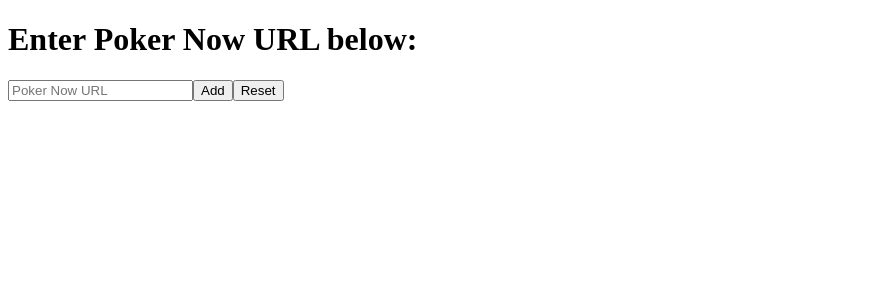
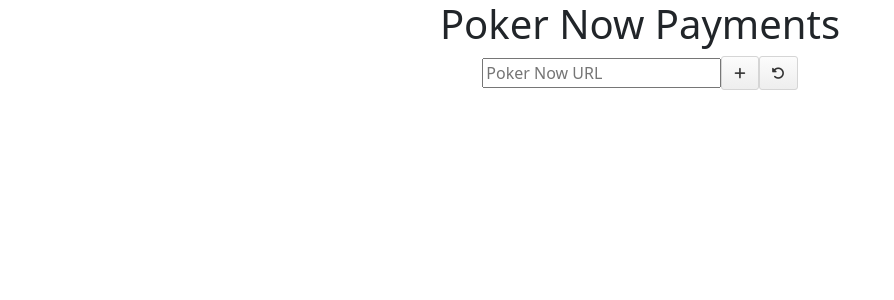
Before and after one commit to kopokopok/pokernow-ledger, a Vue app: page / in a window 1280 px wide. Shown: the top 300 px of the page, without its empty margins (0-894 px from the left). Built offline with nearby package versions, Linux system fonts and the light colour scheme.

Commit message:
fixed bugs, ui changes, qol updates

```diff
--- a/index.html
+++ b/index.html
@@ -2,12 +2,15 @@
 <html lang="en">
   <head>
     <meta charset="UTF-8" />
-    <link rel="icon" type="image/png" href="https://cdn.pokernow.club/favicon-cd2bc2773f4f49ce85f0.png">
     <meta name="viewport" content="width=device-width, initial-scale=1.0" />
     <title>Poker Now Payments</title>
+    <link rel="icon" type="image/png" href="https://cdn.pokernow.club/favicon-cd2bc2773f4f49ce85f0.png">
+    <link href="https://cdn.jsdelivr.net/npm/bootstrap@5.2.1/dist/css/bootstrap.min.css" rel="stylesheet" integrity="sha384-iYQeCzEYFbKjA/T2uDLTpkwGzCiq6soy8tYaI1GyVh/UjpbCx/TYkiZhlZB6+fzT" crossorigin="anonymous">
   </head>
   <body>
     <div id="app"></div>
     <script type="module" src="/src/main.js"></script>
+    <script src="https://kit.fontawesome.com/622368c422.js" crossorigin="anonymous"></script>
+    <script src="https://cdn.jsdelivr.net/npm/bootstrap@5.2.1/dist/js/bootstrap.bundle.min.js" integrity="sha384-u1OknCvxWvY5kfmNBILK2hRnQC3Pr17a+RTT6rIHI7NnikvbZlHgTPOOmMi466C8" crossorigin="anonymous"></script>
   </body>
 </html>
--- a/src/App.vue
+++ b/src/App.vue
@@ -13,7 +13,7 @@
       let url = new URL(this.urlInput);
       this.urlInput = "";
       if (this.urlList.includes(url.href)) { return; }
-      this.urlList.push(url.href);
+      this.urlList.push(`${url.origin}${url.pathname}`);
 
       let requestUrl = `api${url.pathname}/players_sessions`;
 
@@ -45,8 +45,13 @@
     },
 
     reset() {
-      this.payments = {};
+      this.payment = {};
       this.urlList = [];
+    },
+
+    async copyAllPayments() {
+      await navigator.clipboard.writeText(this.allPayments);
+      alert("Copied");
     }
   },
 
@@ -73,7 +78,7 @@
         }
 
         if (res.length !== 0) {
-          res.push("\nGames played:");
+          res.push(`\nGame${this.urlList.length === 1 ? "" : "s"} played:`);
           res.push.apply(res, this.urlList);
         }
 
@@ -87,18 +92,73 @@
 
 <style scoped>
 #payments {
+  white-space: pre-wrap;
+  text-align: left;
+}
+
+#copyBtn {
+  padding: 2px 6px;
+  position: absolute;
+  right: 4px;
+  top: 4px;
+}
+
+.center {
+  display: flex;
+  justify-content: center;
+  align-items: center;
+}
+
+.snippet {
   margin-top: 20px;
-  white-space: pre-wrap;
+  position: relative;
+  overflow: visible;
+  display: inline-block;
+}
+
+button {
+  position: relative;
+  display: inline-block;
+  padding: 6px 12px;
+  font-size: 13px;
+  font-weight: 700;
+  line-height: 20px;
+  color: #333;
+  white-space: nowrap;
+  vertical-align: middle;
+  cursor: pointer;
+  background-color: #eee;
+  background-image: linear-gradient(#fcfcfc,#eee);
+  border: 1px solid #d5d5d5;
+  border-radius: 3px;
+  -webkit-user-select: none;
+  -moz-user-select: none;
+  -ms-user-select: none;
+  user-select: none;
+  -webkit-appearance: none;
 }
 </style>
 
 
 <template>
-  <div>
-    <h1>Enter Poker Now URL below:</h1>
-    <input v-model="urlInput" type="text" placeholder="Poker Now URL">
-    <button @click="getLedger">Add</button>
-    <button @click="reset">Reset</button>
+  <h1>Poker Now Payments</h1>
+  <div class="center">
+    <!-- <div class="form-floating row-cols-auto">
+      <input v-model="urlInput" v-on:keyup.enter="getLedger" type="text" class="form-control" id="floatingInput" placeholder="Poker Now URL">
+      <label for="floatingInput">Poker Now URL</label>
+    </div> -->
+    <input v-model="urlInput" v-on:keyup.enter="getLedger" type="text" placeholder="Poker Now URL">
+    <button @click="getLedger" title="Add a ledger">
+      <i class="fa-solid fa-plus"></i>
+    </button>
+    <button @click="reset" title="Reset">
+      <i class="fa-solid fa-rotate-left"></i>
+    </button>
   </div>
-  <div id="payments">{{ allPayments }}</div>
+  <div class="snippet">
+    <button v-if="allPayments" @click="copyAllPayments" id="copyBtn" title="Copy">
+      <i class="fa-regular fa-copy"></i>
+    </button>
+    <div id="payments">{{ allPayments }}</div>
+  </div>
 </template>
--- a/src/assets/base.css
+++ b/src/assets/base.css
@@ -1,74 +1,3 @@
-/* color palette from <https://github.com/vuejs/theme> */
-:root {
-  --vt-c-white: #ffffff;
-  --vt-c-white-soft: #f8f8f8;
-  --vt-c-white-mute: #f2f2f2;
-
-  --vt-c-black: #181818;
-  --vt-c-black-soft: #222222;
-  --vt-c-black-mute: #282828;
-
-  --vt-c-indigo: #2c3e50;
-
-  --vt-c-divider-light-1: rgba(60, 60, 60, 0.29);
-  --vt-c-divider-light-2: rgba(60, 60, 60, 0.12);
-  --vt-c-divider-dark-1: rgba(84, 84, 84, 0.65);
-  --vt-c-divider-dark-2: rgba(84, 84, 84, 0.48);
-
-  --vt-c-text-light-1: var(--vt-c-indigo);
-  --vt-c-text-light-2: rgba(60, 60, 60, 0.66);
-  --vt-c-text-dark-1: var(--vt-c-white);
-  --vt-c-text-dark-2: rgba(235, 235, 235, 0.64);
+body {
+  text-align: center;
 }
-
-/* semantic color variables for this project */
-:root {
-  --color-background: var(--vt-c-white);
-  --color-background-soft: var(--vt-c-white-soft);
-  --color-background-mute: var(--vt-c-white-mute);
-
-  --color-border: var(--vt-c-divider-light-2);
-  --color-border-hover: var(--vt-c-divider-light-1);
-
-  --color-heading: var(--vt-c-text-light-1);
-  --color-text: var(--vt-c-text-light-1);
-
-  --section-gap: 160px;
-}
-
-@media (prefers-color-scheme: dark) {
-  :root {
-    --color-background: var(--vt-c-black);
-    --color-background-soft: var(--vt-c-black-soft);
-    --color-background-mute: var(--vt-c-black-mute);
-
-    --color-border: var(--vt-c-divider-dark-2);
-    --color-border-hover: var(--vt-c-divider-dark-1);
-
-    --color-heading: var(--vt-c-text-dark-1);
-    --color-text: var(--vt-c-text-dark-2);
-  }
-}
-
-*,
-*::before,
-*::after {
-  box-sizing: border-box;
-  margin: 0;
-  position: relative;
-  font-weight: normal;
-}
-
-body {
-  min-height: 100vh;
-  color: var(--color-text);
-  background: var(--color-background);
-  transition: color 0.5s, background-color 0.5s;
-  line-height: 1.6;
-  font-family: Inter, -apple-system, BlinkMacSystemFont, 'Segoe UI', Roboto, Oxygen, Ubuntu,
-    Cantarell, 'Fira Sans', 'Droid Sans', 'Helvetica Neue', sans-serif;
-  font-size: 15px;
-  text-rendering: optimizeLegibility;
-  -webkit-font-smoothing: antialiased;
-  -moz-osx-font-smoothing: grayscale;
-}
--- a/src/assets/main.css
+++ /dev/null
@@ -1,35 +0,0 @@
-@import "./base.css";
-
-#app {
-  max-width: 1280px;
-  margin: 0 auto;
-  padding: 2rem;
-
-  font-weight: normal;
-}
-
-a,
-.green {
-  text-decoration: none;
-  color: hsla(160, 100%, 37%, 1);
-  transition: 0.4s;
-}
-
-@media (hover: hover) {
-  a:hover {
-    background-color: hsla(160, 100%, 37%, 0.2);
-  }
-}
-
-@media (min-width: 1024px) {
-  body {
-    display: flex;
-    place-items: center;
-  }
-
-  #app {
-    display: grid;
-    grid-template-columns: 1fr 1fr;
-    padding: 0 2rem;
-  }
-}
--- a/src/main.js
+++ b/src/main.js
@@ -1,6 +1,6 @@
 import { createApp } from 'vue'
 import App from './App.vue'
 
-// import './assets/main.css'
+import './assets/base.css'
 
 createApp(App).mount('#app')
```
